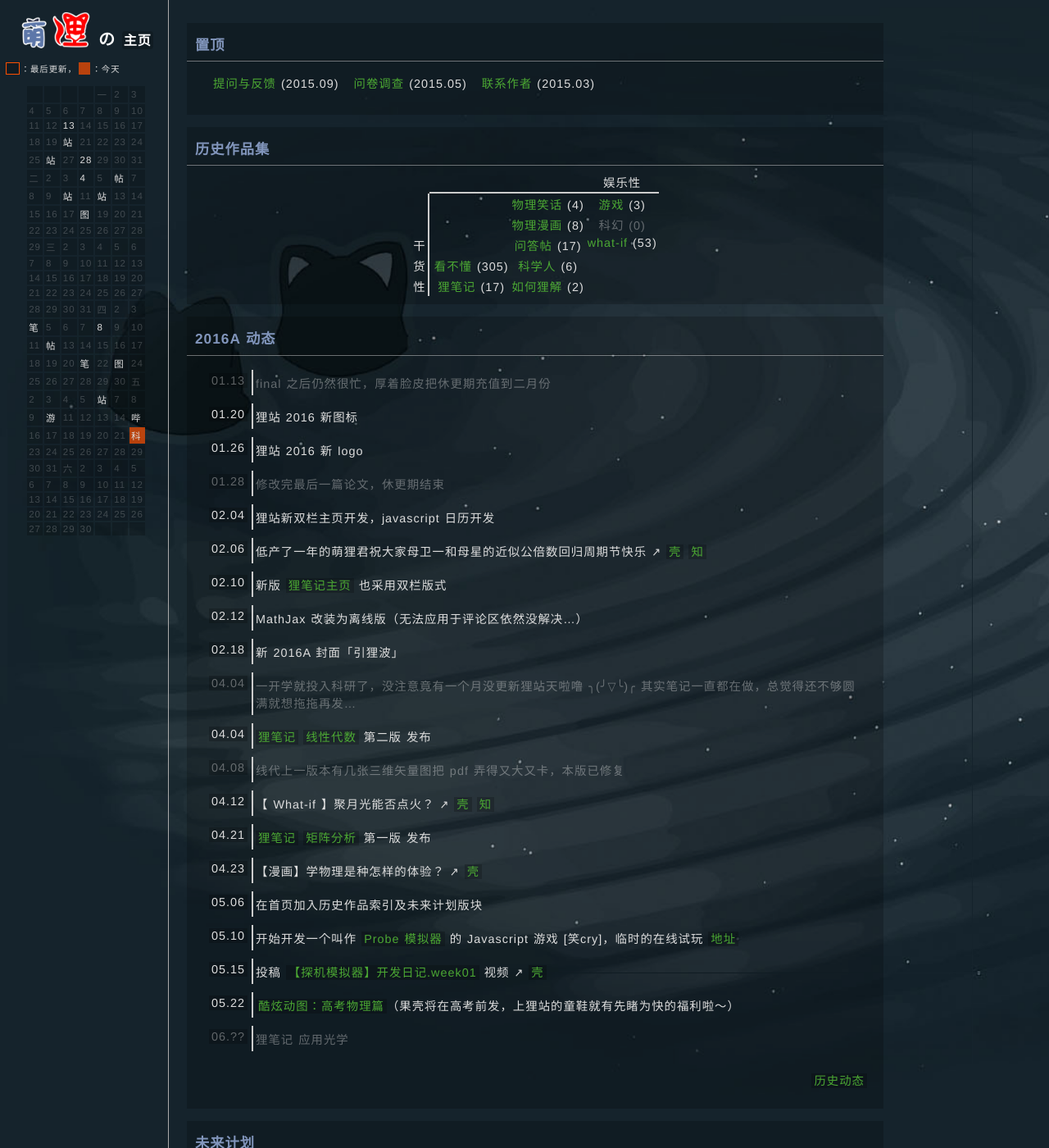
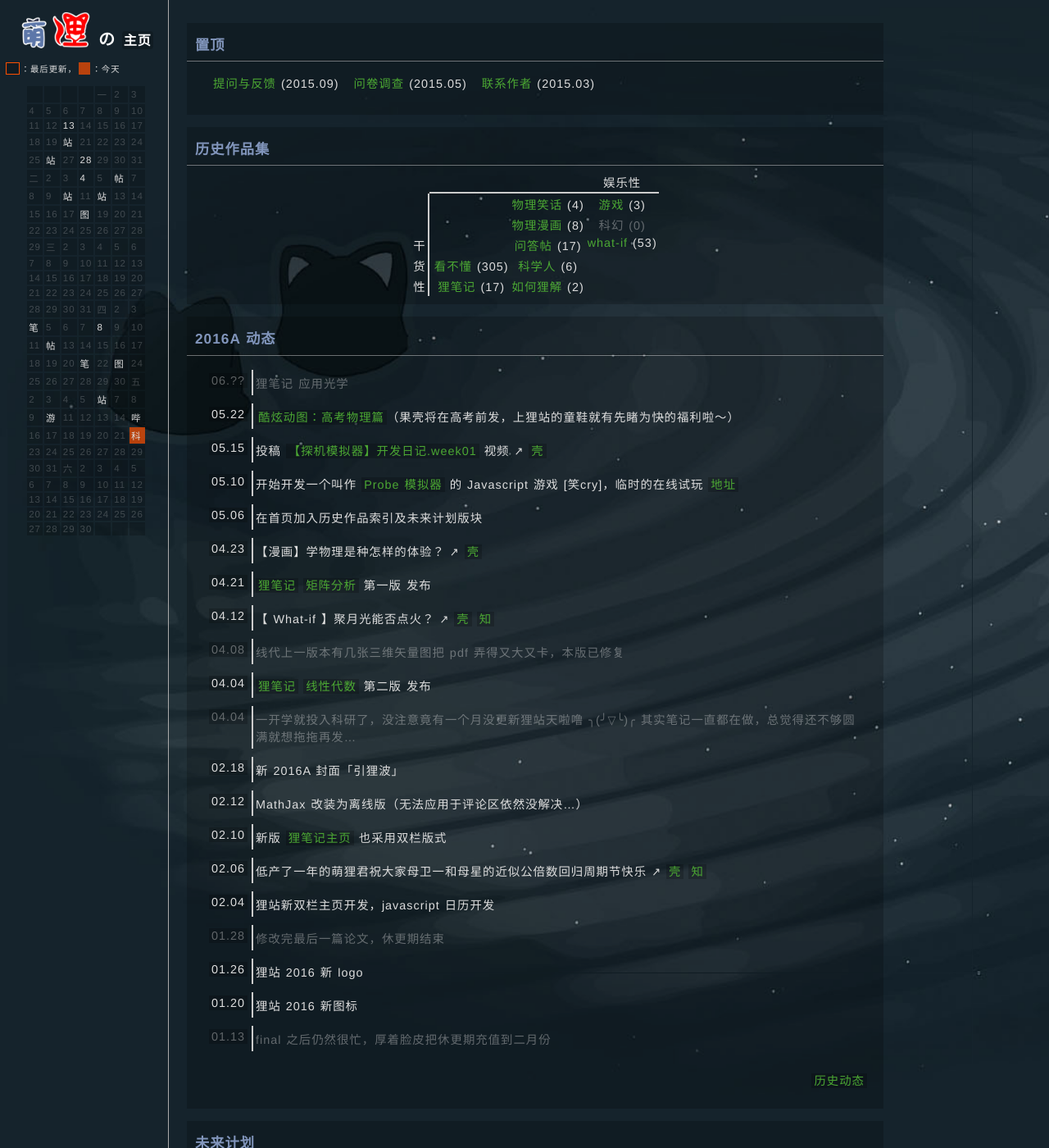
Before and after one commit to LePtC/LePtC.github.io, a Jekyll site: the page built from index.html, in a window 1280 px wide and 1400 px high. Shown: the whole window at 82% size. Built offline with Jekyll 4.4.1, drawn with Linux system fonts in a browser that asks for light colours; Markdown is read by kramdown in place of the engine named in the settings; comment, search, counter and statistics services are not loaded.

Commit message:
update index

```diff
--- a/index.html
+++ b/index.html
@@ -386,71 +386,71 @@ title: LePtC
 <div class="content">
 
 <table class="timeline">
-  <tr class="com"><td><a name="01.13">01.13</a></td>
-    <td class="left">final 之后仍然很忙，厚着脸皮把休更期充值到二月份</td>
+  <tr class="com"><td><a name="06.??">06.??</a></td>
+    <td class="left">狸笔记 应用光学</td>
   </tr>
-  <tr><td><a name="01.20">01.20</a></td>
-    <td class="left">狸站 2016 新图标</td>
+  <tr><td><a name="05.22">05.22</a></td>
+    <td class="left"><a href="popsci/p160521/">酷炫动图：高考物理篇</a>（果壳将在高考前发，上狸站的童鞋就有先睹为快的福利啦～）</td>
   </tr>
-  <tr><td><a name="01.26">01.26</a></td>
-    <td class="left">狸站 2016 新 logo</td>
+  <tr><td><a name="05.15">05.15</a></td>
+    <td class="left">投稿 <a href="http://www.bilibili.com/video/av4666841/">【探机模拟器】开发日记.week01</a> 视频 ↗
+    <a href="http://www.guokr.com/post/733019/">壳</a></td>
   </tr>
-  <tr class="com"><td><a name="01.28">01.28</a></td>
-    <td class="left">修改完最后一篇论文，休更期结束</td>
+  <tr><td><a name="05.10">05.10</a></td>
+    <td class="left">开始开发一个叫作 <a href="https://github.com/LePtC/ProbeSim/blob/master/log.md">Probe 模拟器</a> 的 Javascript 游戏 [笑cry]，临时的在线试玩 <a href="probesim/">地址</a></td>
   </tr>
-  <tr><td><a name="02.04">02.04</a></td>
-    <td class="left">狸站新双栏主页开发，javascript 日历开发</td>
+  <tr><td><a name="05.06">05.06</a></td>
+    <td class="left">在首页加入历史作品索引及未来计划版块</td>
+  </tr>
+  <tr><td><a name="04.23">04.23</a></td>
+    <td class="left">【漫画】学物理是种怎样的体验？ ↗
+    <a href="http://www.guokr.com/post/729708/">壳</a></td>
+  </tr>
+  <tr><td><a name="04.21">04.21</a></td>
+    <td class="left"><a href="lenote/">狸笔记</a> <a href="lenote/Math/a/a-m.html">矩阵分析</a> 第一版 发布</td>
+  </tr>
+  <tr><td><a name="04.12">04.12</a></td>
+    <td class="left">【 What-if 】聚月光能否点火？ ↗
+    <a href="http://www.guokr.com/post/728006/">壳</a>
+    <a href="https://www.zhihu.com/question/40403436/answer/94948184">知</a></td>
+  </tr>
+  <tr class="com"><td><a name="04.08">04.08</a></td>
+    <td class="left">线代上一版本有几张三维矢量图把 pdf 弄得又大又卡，本版已修复</td>
+  </tr>
+  <tr><td><a name="04.04">04.04</a></td>
+    <td class="left"><a href="lenote/">狸笔记</a> <a href="lenote/Math/a/a-l.html">线性代数</a> 第二版 发布</td>
+  </tr>
+  <tr class="com"><td><a name="04.04">04.04</a></td>
+    <td class="left">一开学就投入科研了，没注意竟有一个月没更新狸站天啦噜 ╮(╯▽╰)╭ 其实笔记一直都在做，总觉得还不够圆满就想拖拖再发…</td>
+  </tr>
+  <tr><td><a name="02.18">02.18</a></td>
+    <td class="left">新 2016A 封面「引狸波」</td>
+  </tr>
+  <tr><td><a name="02.12">02.12</a></td>
+    <td class="left">MathJax 改装为离线版（无法应用于评论区依然没解决…）<!-- ，主页使用动态背景（CPU 高占用依然没解决…） --></td>
+  </tr>
+  <tr><td><a name="02.10">02.10</a></td>
+    <td class="left">新版 <a href="lenote/">狸笔记主页</a> 也采用双栏版式</td>
   </tr>
   <tr><td><a name="02.06">02.06</a></td>
     <td class="left">低产了一年的萌狸君祝大家母卫一和母星的近似公倍数回归周期节快乐 ↗
     <a href="http://www.guokr.com/post/718985/">壳</a>
     <a href="https://www.zhihu.com/question/39056993/answer/85058276">知</a></td>
   </tr>
-  <tr><td><a name="02.10">02.10</a></td>
-    <td class="left">新版 <a href="lenote/">狸笔记主页</a> 也采用双栏版式</td>
+  <tr><td><a name="02.04">02.04</a></td>
+    <td class="left">狸站新双栏主页开发，javascript 日历开发</td>
   </tr>
-  <tr><td><a name="02.12">02.12</a></td>
-    <td class="left">MathJax 改装为离线版（无法应用于评论区依然没解决…）<!-- ，主页使用动态背景（CPU 高占用依然没解决…） --></td>
+  <tr class="com"><td><a name="01.28">01.28</a></td>
+    <td class="left">修改完最后一篇论文，休更期结束</td>
   </tr>
-  <tr><td><a name="02.18">02.18</a></td>
-    <td class="left">新 2016A 封面「引狸波」</td>
+  <tr><td><a name="01.26">01.26</a></td>
+    <td class="left">狸站 2016 新 logo</td>
   </tr>
-  <tr class="com"><td><a name="04.04">04.04</a></td>
-    <td class="left">一开学就投入科研了，没注意竟有一个月没更新狸站天啦噜 ╮(╯▽╰)╭ 其实笔记一直都在做，总觉得还不够圆满就想拖拖再发…</td>
+  <tr><td><a name="01.20">01.20</a></td>
+    <td class="left">狸站 2016 新图标</td>
   </tr>
-  <tr><td><a name="04.04">04.04</a></td>
-    <td class="left"><a href="lenote/">狸笔记</a> <a href="lenote/Math/a/a-l.html">线性代数</a> 第二版 发布</td>
-  </tr>
-  <tr class="com"><td><a name="04.08">04.08</a></td>
-    <td class="left">线代上一版本有几张三维矢量图把 pdf 弄得又大又卡，本版已修复</td>
-  </tr>
-  <tr><td><a name="04.12">04.12</a></td>
-    <td class="left">【 What-if 】聚月光能否点火？ ↗
-    <a href="http://www.guokr.com/post/728006/">壳</a>
-    <a href="https://www.zhihu.com/question/40403436/answer/94948184">知</a></td>
-  </tr>
-  <tr><td><a name="04.21">04.21</a></td>
-    <td class="left"><a href="lenote/">狸笔记</a> <a href="lenote/Math/a/a-m.html">矩阵分析</a> 第一版 发布</td>
-  </tr>
-  <tr><td><a name="04.23">04.23</a></td>
-    <td class="left">【漫画】学物理是种怎样的体验？ ↗
-    <a href="http://www.guokr.com/post/729708/">壳</a></td>
-  </tr>
-  <tr><td><a name="05.06">05.06</a></td>
-    <td class="left">在首页加入历史作品索引及未来计划版块</td>
-  </tr>
-  <tr><td><a name="05.10">05.10</a></td>
-    <td class="left">开始开发一个叫作 <a href="https://github.com/LePtC/ProbeSim/blob/master/log.md">Probe 模拟器</a> 的 Javascript 游戏 [笑cry]，临时的在线试玩 <a href="probesim/">地址</a></td>
-  </tr>
-  <tr><td><a name="05.15">05.15</a></td>
-    <td class="left">投稿 <a href="http://www.bilibili.com/video/av4666841/">【探机模拟器】开发日记.week01</a> 视频 ↗
-    <a href="http://www.guokr.com/post/733019/">壳</a></td>
-  </tr>
-  <tr><td><a name="05.22">05.22</a></td>
-    <td class="left"><a href="popsci/p160521/">酷炫动图：高考物理篇</a>（果壳将在高考前发，上狸站的童鞋就有先睹为快的福利啦～）</td>
-  </tr>
-  <tr class="com"><td><a name="06.??">06.??</a></td>
-    <td class="left">狸笔记 应用光学</td>
+  <tr class="com"><td><a name="01.13">01.13</a></td>
+    <td class="left">final 之后仍然很忙，厚着脸皮把休更期充值到二月份</td>
   </tr>
 </table>
 
```
Also changed, not shown: popsci/index.html (+24 -0 lines).
